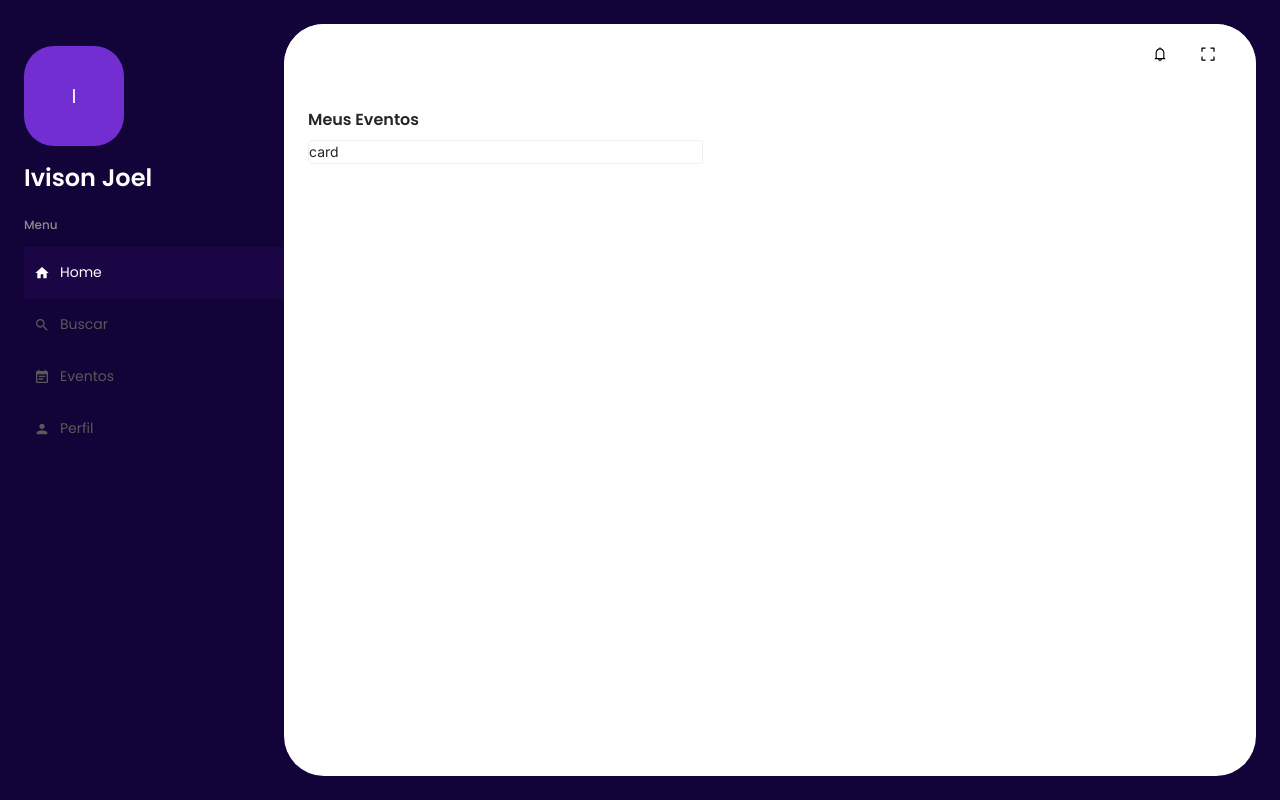
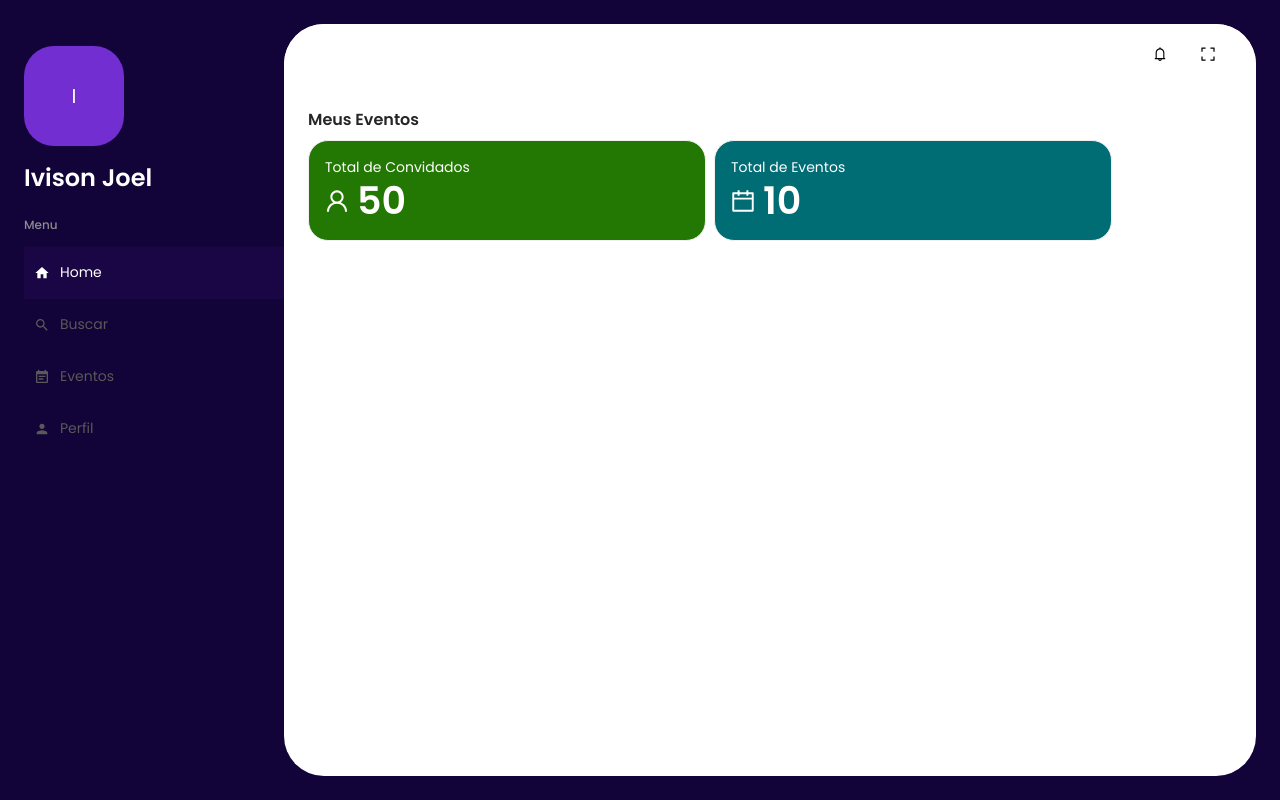
Before and after one commit to Ivisonj/IEvent-Frontend, a Next.js app in the folder ievent-frontend/: page /user/my-event in a window 1280 px wide. Built offline with nearby package versions, Linux system fonts and the light colour scheme; a web font is replaced by a local one.

Commit message:
feat: eventStats implementation

```diff
--- a/ievent-frontend/src/app/user/my-event/page.tsx
+++ b/ievent-frontend/src/app/user/my-event/page.tsx
@@ -9,7 +9,7 @@ const MyEvent = () => {
         Meus Eventos
       </Typography>
       <Box width="100%">
-        <EventStats />
+        <EventStats totalGuests={50} totalEvents={10} />
       </Box>
     </Box>
   )
--- a/ievent-frontend/src/components/eventStats/index.tsx
+++ b/ievent-frontend/src/components/eventStats/index.tsx
@@ -1,16 +1,55 @@
-import { Box, Typography, Card } from '@mui/material'
+'use client'
+import { UserOutlined, CalendarOutlined } from '@ant-design/icons'
+import { Box, Typography, Stack, useTheme } from '@mui/material'
 
-const EventStats = () => {
+import MainCard from '../mainCard'
+
+interface EventStatsProps {
+  totalGuests: number
+  totalEvents: number
+}
+
+const EventStats = ({ totalGuests, totalEvents }: EventStatsProps) => {
+  const theme = useTheme()
   return (
-    <Box width="100%" display="flex">
-      <Card
-        variant="outlined"
-        sx={{
-          width: 395,
-        }}
-      >
-        card
-      </Card>
+    <Box
+      width="100%"
+      sx={{ display: 'flex', flexDirection: { xs: 'column', sm: 'row' } }}
+    >
+      <Box sx={{ mb: { xs: 1, sm: 0 } }}>
+        <MainCard bgColor={theme.palette.success.dark}>
+          <Typography variant="h6">Total de Convidados</Typography>
+          <Stack
+            width="100%"
+            height="45px"
+            display="flex"
+            flexDirection="row"
+            alignItems="center"
+          >
+            <UserOutlined style={{ fontSize: '1.5rem' }} />
+            <Typography variant="h1" ml={1}>
+              {totalGuests}
+            </Typography>
+          </Stack>
+        </MainCard>
+      </Box>
+      <Box sx={{ ml: { xs: 0, sm: 1 } }}>
+        <MainCard bgColor={theme.palette.info.dark}>
+          <Typography variant="h6">Total de Eventos</Typography>
+          <Stack
+            width="100%"
+            height="45px"
+            display="flex"
+            flexDirection="row"
+            alignItems="center"
+          >
+            <CalendarOutlined style={{ fontSize: '1.5rem' }} />
+            <Typography variant="h1" ml={1}>
+              {totalEvents}
+            </Typography>
+          </Stack>
+        </MainCard>
+      </Box>
     </Box>
   )
 }
--- a/ievent-frontend/src/components/mainCard.tsx
+++ b/ievent-frontend/src/components/mainCard.tsx
@@ -5,6 +5,11 @@ interface MainCardProps {
   children: ReactNode
   width?: string
   p?: string
+  m?: string
+  ml?: string
+  mt?: string
+  mr?: string
+  mb?: string
   borderRadius?: string
   bgColor?: string
   color?: string
@@ -15,6 +20,11 @@ const MainCard = ({
   children,
   width,
   p,
+  m,
+  ml,
+  mt,
+  mr,
+  mb,
   borderRadius,
   bgColor,
   color,
@@ -26,9 +36,14 @@ const MainCard = ({
       onClick={onClick}
       variant="outlined"
       sx={{
-        width: `${width || 398}`,
+        width: `${width || '398px'}`,
         height: 'auto',
         p: `${p || '16px'}`,
+        m: m,
+        ml: ml,
+        mt: mt,
+        mr: mr,
+        mb: mb,
         borderRadius: `${borderRadius || '20px'}`,
         backgroundColor: `${bgColor || theme.palette.primary.main}`,
         color: `${color || theme.palette.primary.contrastText}`,
```
